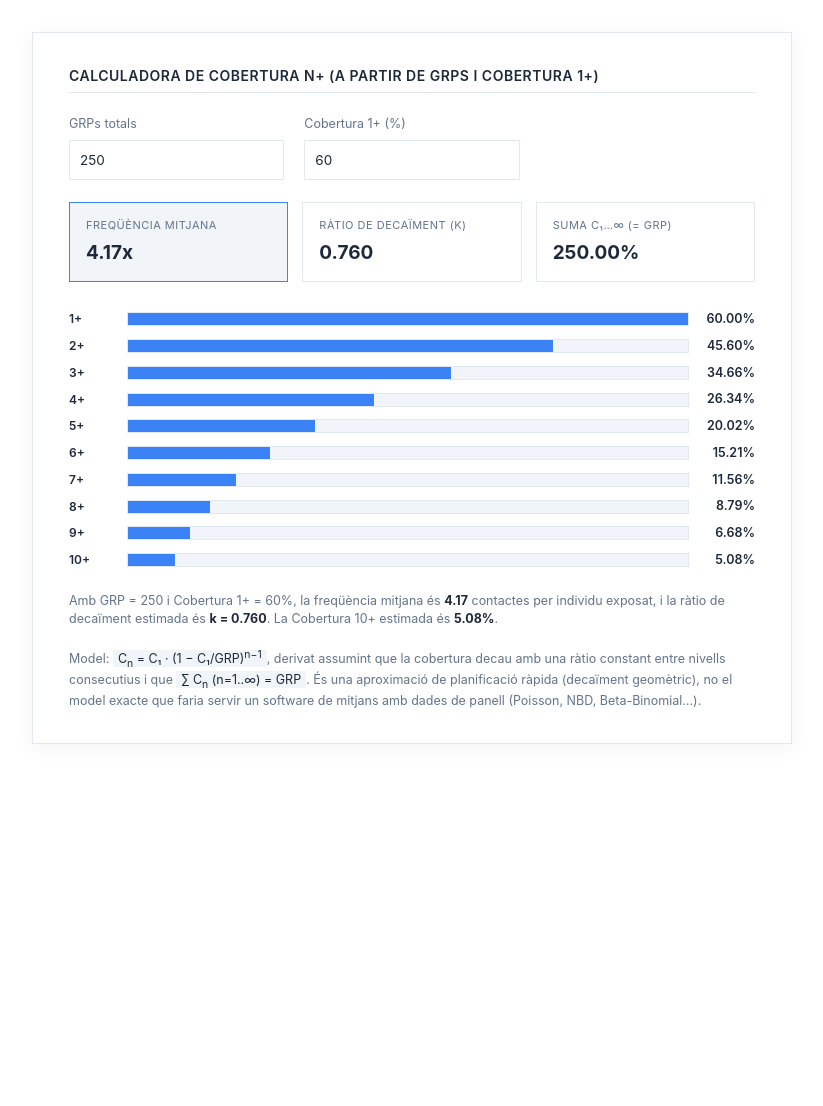
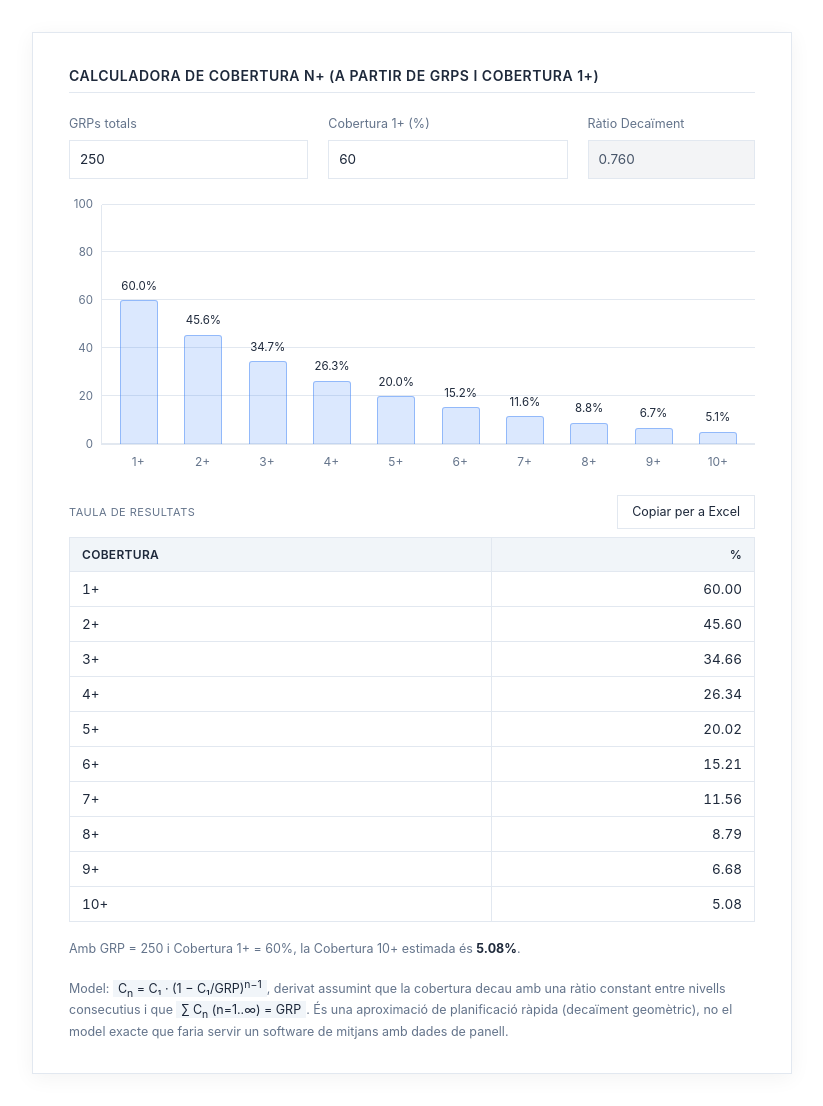
Before and after one commit to alberthr/alberthr.github.io, a Jekyll site: the page calculadores/cobertura_n.html, which Jekyll copies as it is, in a window 1280 px wide. Shown: the whole page, without its empty margins (228-1051 px from the left). Built offline with Jekyll 4.4.1, drawn with Linux system fonts in a browser that asks for light colours; before the commit the page ends 900 px from its top, so only the background shows below that.

Commit message:
Update cobertura_n.html

```diff
--- a/calculadores/cobertura_n.html
+++ b/calculadores/cobertura_n.html
@@ -13,6 +13,9 @@
       --cc-text-light: var(--text-light, #64748b);
       --cc-card-bg: var(--card-bg, #ffffff);
       --cc-border: var(--border, #e2e8f0);
+      --cc-disabled-bg: #f3f4f6;
+      --cc-bar-color: rgba(59, 130, 246, 0.18);
+      --cc-bar-border: rgba(59, 130, 246, 0.45);
       --cc-font: -apple-system, BlinkMacSystemFont, "Segoe UI", Roboto, Helvetica, Arial, sans-serif;
 
       box-sizing: border-box;
@@ -42,13 +45,14 @@
 
     .ccob-grid {
       display: grid;
-      grid-template-columns: repeat(3, 1fr);
+      grid-template-columns: 1fr 1fr 0.7fr;
       gap: 18px 20px;
     }
     .ccob-field { display: flex; flex-direction: column; gap: 6px; }
     .ccob-field label { font-size: 12.5px; color: var(--cc-text-light); }
-    .ccob-field input {
+    .ccob-field input, .ccob-field .ccob-k-box {
       font: inherit;
+      font-size: 13.5px;
       font-family: var(--cc-font);
       padding: 9px 10px;
       border: 1px solid var(--cc-border);
@@ -56,47 +60,148 @@
       background: #fff;
       color: var(--cc-dark);
       width: 100%;
+      line-height: 1.4;
     }
     .ccob-field input:focus {
       outline: none;
       border-color: var(--cc-primary);
       box-shadow: 0 0 0 2px rgba(59, 130, 246, 0.15);
     }
+    .ccob-field .ccob-k-box {
+      background: var(--cc-disabled-bg);
+      color: var(--cc-text);
+      cursor: default;
+      user-select: none;
+    }
     @media (max-width: 600px) {
-      .ccob-grid { grid-template-columns: repeat(2, 1fr); }
+      .ccob-grid { grid-template-columns: 1fr 1fr; }
+      .ccob-grid .ccob-field:nth-child(3) { grid-column: 1 / -1; }
     }
 
-    .ccob-summary {
-      margin-top: 22px;
-      display: grid;
-      grid-template-columns: repeat(3, 1fr);
-      gap: 14px;
+    /* -------- Gràfic de barres (HTML/CSS, sense SVG) -------- */
+    .ccob-chart-wrap { margin-top: 26px; }
+    .ccob-chart {
+      position: relative;
+      display: flex;
+      align-items: stretch;
+      height: 240px;
     }
-    @media (max-width: 600px) {
-      .ccob-summary { grid-template-columns: 1fr; }
+    .ccob-yaxis {
+      flex: 0 0 32px;
+      position: relative;
+      height: 100%;
     }
-    .ccob-card {
-      padding: 14px 16px;
+    .ccob-yaxis-label {
+      position: absolute;
+      right: 8px;
+      transform: translateY(50%);
+      font-size: 11.5px;
+      color: var(--cc-text-light);
+      white-space: nowrap;
+    }
+    .ccob-plot {
+      position: relative;
+      flex: 1;
+      height: 100%;
+      border-left: 1px solid var(--cc-border);
+      border-bottom: 1px solid var(--cc-border);
+    }
+    .ccob-gridline {
+      position: absolute;
+      left: 0;
+      right: 0;
+      border-top: 1px solid var(--cc-border);
+    }
+    .ccob-bars {
+      position: relative;
+      display: flex;
+      align-items: flex-end;
+      height: 100%;
+      gap: 10px;
+      padding: 0 10px;
+    }
+    .ccob-bar-col {
+      flex: 1;
+      display: flex;
+      flex-direction: column;
+      align-items: center;
+      justify-content: flex-end;
+      height: 100%;
+      min-width: 0;
+    }
+    .ccob-bar-value {
+	  font-size: 11.5px;   /* mateixa mida que .ccob-yaxis-label */
+	  font-weight: 400;     /* normal, en lloc de 600 (negreta) */
+	  color: var(--cc-dark);
+	  /*color: var(--cc-text-light);*/ /* opcional: també el mateix gris que els eixos, en lloc del fosc */
+	  margin-bottom: 5px;
+	  white-space: nowrap;
+    }
+    .ccob-bar {
+      width: 100%;
+      max-width: 38px;
+      background: var(--cc-bar-color);
+      border: 1px solid var(--cc-bar-border);
+      border-bottom: none;
+      border-radius: 3px 3px 0 0;
+      transition: height 0.2s ease;
+    }
+    .ccob-xlabels {
+      display: flex;
+      gap: 10px;
+      padding: 8px 10px 0;
+    }
+    .ccob-xlabel {
+      flex: 1;
+      text-align: center;
+      font-size: 12px;
+      color: var(--cc-text-light);
+    }
+
+    .ccob-table-head {
+      display: flex;
+      align-items: center;
+      justify-content: space-between;
+      margin-top: 24px;
+      margin-bottom: 8px;
+    }
+    .ccob-table-head .lab { font-size: 11px; color: var(--cc-text-light); text-transform: uppercase; letter-spacing: 0.5px; }
+    .ccob-copy-btn {
+      font: inherit;
+      font-size: 12.5px;
+      font-family: var(--cc-font);
       border: 1px solid var(--cc-border);
       background: #fff;
+      color: var(--cc-dark);
+      padding: 7px 14px;
+      cursor: pointer;
+      border-radius: 0;
     }
-    .ccob-card.active { background: var(--cc-primary-light); border-color: var(--cc-primary); }
-    .ccob-card .lab { font-size: 11px; color: var(--cc-text-light); text-transform: uppercase; letter-spacing: 0.5px; }
-    .ccob-card .val { font-size: 19px; font-weight: 700; color: var(--cc-dark); margin-top: 5px; }
+    .ccob-copy-btn:hover { border-color: var(--cc-primary); color: var(--cc-primary); }
+    .ccob-copy-btn.copied { border-color: var(--cc-primary); background: var(--cc-primary-light); color: var(--cc-primary); }
 
-    .ccob-table-wrap { margin-top: 24px; }
-    .ccob-row {
-      display: flex;
-      align-items: center;
-      gap: 10px;
+    .ccob-table {
+      width: 100%;
+      border-collapse: collapse;
+      font-size: 13.5px;
+      font-family: var(--cc-font);
+    }
+    .ccob-table th, .ccob-table td {
+      border: 1px solid var(--cc-border);
+      padding: 9px 12px;
+      text-align: right;
+    }
+    .ccob-table th:first-child, .ccob-table td:first-child { text-align: left; }
+    .ccob-table th {
+      background: var(--cc-primary-light);
+      color: var(--cc-dark);
+      font-weight: 600;
       font-size: 12px;
-      color: var(--cc-text-light);
-      padding: 4px 0;
+      text-transform: uppercase;
+      letter-spacing: 0.3px;
     }
-    .ccob-row > span:first-child { width: 48px; flex: 0 0 auto; color: var(--cc-dark); font-weight: 600; }
-    .ccob-bar-track { flex: 1; height: 14px; background: var(--cc-primary-light); border: 1px solid var(--cc-border); overflow: hidden; }
-    .ccob-bar-fill { height: 100%; background: var(--cc-primary); }
-    .ccob-bar-val { font-size: 12.5px; color: var(--cc-dark); font-weight: 600; width: 4.5em; text-align: right; }
+    .ccob-table td { color: var(--cc-dark); font-variant-numeric: tabular-nums; }
+    .ccob-table tbody tr:hover { background: var(--cc-primary-light); }
 
     .ccob-note { margin-top: 18px; font-size: 12.5px; color: var(--cc-text-light); }
     .ccob-note strong { color: var(--cc-dark); }
@@ -119,24 +224,34 @@
       <label for="cc-c1">Cobertura 1+ (%)</label>
       <input id="cc-c1" type="number" min="0.01" max="100" step="0.1" value="60">
     </div>
-  </div>
-
-  <div class="ccob-summary">
-    <div class="ccob-card active">
-      <div class="lab">Freqüència mitjana</div>
-      <div class="val" id="cc-out-freq">—</div>
-    </div>
-    <div class="ccob-card">
-      <div class="lab">Ràtio de decaïment (k)</div>
-      <div class="val" id="cc-out-k">—</div>
-    </div>
-    <div class="ccob-card">
-      <div class="lab">Suma C&#8321;…&#8734; (= GRP)</div>
-      <div class="val" id="cc-out-sum">—</div>
+    <div class="ccob-field">
+      <label>Ràtio Decaïment</label>
+      <div class="ccob-k-box" id="cc-out-k">—</div>
     </div>
   </div>
 
-  <div class="ccob-table-wrap" id="cc-table"></div>
+  <div class="ccob-chart-wrap">
+    <div class="ccob-chart">
+      <div class="ccob-yaxis" id="cc-yaxis"></div>
+      <div class="ccob-plot">
+        <div id="cc-gridlines"></div>
+        <div class="ccob-bars" id="cc-bars"></div>
+      </div>
+    </div>
+    <div class="ccob-xlabels" id="cc-xlabels" style="margin-left:32px;"></div>
+  </div>
+
+  <div class="ccob-table-head">
+    <span class="lab">Taula de resultats</span>
+    <button class="ccob-copy-btn" id="cc-copy-btn" type="button">Copiar per a Excel</button>
+  </div>
+
+  <table class="ccob-table" id="cc-table">
+    <thead>
+      <tr><th>Cobertura</th><th>%</th></tr>
+    </thead>
+    <tbody id="cc-table-body"></tbody>
+  </table>
 
   <div class="ccob-note" id="cc-note"></div>
 
@@ -144,20 +259,53 @@
     Model: <code>C<sub>n</sub> = C&#8321; &middot; (1 &minus; C&#8321;/GRP)<sup>n&minus;1</sup></code>,
     derivat assumint que la cobertura decau amb una ràtio constant entre nivells consecutius i que
     <code>&sum; C<sub>n</sub> (n=1..&#8734;) = GRP</code>. És una aproximació de planificació ràpida
-    (decaïment geomètric), no el model exacte que faria servir un software de mitjans amb dades de panell
-    (Poisson, NBD, Beta-Binomial…).
+    (decaïment geomètric), no el model exacte que faria servir un software de mitjans amb dades de panell.
   </div>
 
   <script>
   (function () {
     var $ = function (id) { return document.getElementById(id); };
     var elGrp = $('cc-grp'), elC1 = $('cc-c1');
-    var outFreq = $('cc-out-freq'), outK = $('cc-out-k'), outSum = $('cc-out-sum');
-    var table = $('cc-table'), note = $('cc-note');
+    var outK = $('cc-out-k');
+    var tbody = $('cc-table-body'), note = $('cc-note');
+    var copyBtn = $('cc-copy-btn');
+    var yaxis = $('cc-yaxis'), gridlines = $('cc-gridlines'), bars = $('cc-bars'), xlabels = $('cc-xlabels');
+
+    var lastLevels = null;
+    var Y_MAX = 100; // eix Y fix de 0 a 100
+    var Y_STEPS = [0, 20, 40, 60, 80, 100];
 
     function fmt(x, d) {
       if (d === undefined) d = 2;
       return x.toFixed(d);
+    }
+
+    function buildAxis() {
+      var yHtml = '';
+      var gridHtml = '';
+      for (var i = 0; i < Y_STEPS.length; i++) {
+        var val = Y_STEPS[i];
+        var bottomPct = (val / Y_MAX) * 100;
+        yHtml += '<span class="ccob-yaxis-label" style="bottom:' + bottomPct + '%;">' + val + '</span>';
+        gridHtml += '<div class="ccob-gridline" style="bottom:' + bottomPct + '%;"></div>';
+      }
+      yaxis.innerHTML = yHtml;
+      gridlines.innerHTML = gridHtml;
+    }
+
+    function drawBars(levels) {
+      var barsHtml = '';
+      var labelsHtml = '';
+      for (var i = 0; i < levels.length; i++) {
+        var pct = Math.max(0, Math.min(100, (levels[i] / Y_MAX) * 100));
+        barsHtml += '<div class="ccob-bar-col">' +
+            '<span class="ccob-bar-value">' + fmt(levels[i], 1) + '%</span>' +
+            '<div class="ccob-bar" style="height:' + pct + '%"></div>' +
+          '</div>';
+        labelsHtml += '<span class="ccob-xlabel">' + (i + 1) + '+</span>';
+      }
+      bars.innerHTML = barsHtml;
+      xlabels.innerHTML = labelsHtml;
     }
 
     function calc() {
@@ -166,56 +314,90 @@
 
       if (!isFinite(grp) || grp <= 0 || !isFinite(c1) || c1 <= 0 || c1 > 100) {
         note.textContent = 'Revisa els valors: GRP > 0 i 0 < Cobertura 1+ ≤ 100.';
-        table.innerHTML = '';
-        outFreq.textContent = outK.textContent = outSum.textContent = '—';
+        tbody.innerHTML = '';
+        outK.textContent = '—';
+        lastLevels = null;
+        bars.innerHTML = '';
+        xlabels.innerHTML = '';
         return;
       }
 
       if (c1 > grp) {
         note.innerHTML = 'La Cobertura 1+ no pot ser superior als GRPs (implicaria freqüència mitjana &lt; 1). Revisa les dades.';
-        table.innerHTML = '';
-        outFreq.textContent = outK.textContent = outSum.textContent = '—';
+        tbody.innerHTML = '';
+        outK.textContent = '—';
+        lastLevels = null;
+        bars.innerHTML = '';
+        xlabels.innerHTML = '';
         return;
       }
 
       var k = 1 - c1 / grp;
-      var freq = grp / c1;
-
-      outFreq.textContent = fmt(freq) + 'x';
       outK.textContent = fmt(k, 3);
 
       var levels = [];
-      var sumAll = 0; // suma teòrica n=1..infinit
-      var cPrev = c1;
       for (var n = 1; n <= 10; n++) {
-        var cn = c1 * Math.pow(k, n - 1);
-        levels.push(cn);
+        levels.push(c1 * Math.pow(k, n - 1));
       }
-      // suma infinita de la sèrie geomètrica completa (n=1..infinit) = c1 / (1-k) = grp
-      sumAll = (k < 1) ? c1 / (1 - k) : grp;
-      outSum.textContent = fmt(sumAll) + '%';
+      lastLevels = levels;
 
-      var maxC = levels[0];
       var rowsHtml = '';
       for (var i = 0; i < levels.length; i++) {
-        var pct = Math.max(0, Math.min(100, (levels[i] / maxC) * 100));
-        rowsHtml += '<div class="ccob-row">' +
-          '<span>' + (i + 1) + '+</span>' +
-          '<div class="ccob-bar-track"><div class="ccob-bar-fill" style="width:' + pct + '%"></div></div>' +
-          '<span class="ccob-bar-val">' + fmt(levels[i]) + '%</span>' +
-          '</div>';
+        rowsHtml += '<tr><td>' + (i + 1) + '+</td><td>' + fmt(levels[i]) + '</td></tr>';
       }
-      table.innerHTML = rowsHtml;
+      tbody.innerHTML = rowsHtml;
 
-      note.innerHTML = 'Amb GRP = ' + grp + ' i Cobertura 1+ = ' + c1 + '%, la freqüència mitjana és ' +
-        '<strong>' + fmt(freq) + '</strong> contactes per individu exposat, i la ràtio de decaïment estimada és ' +
-        '<strong>k = ' + fmt(k, 3) + '</strong>. La Cobertura 10+ estimada és <strong>' + fmt(levels[9]) + '%</strong>.';
+      note.innerHTML = 'Amb GRP = ' + grp + ' i Cobertura 1+ = ' + c1 +
+        '%, la Cobertura 10+ estimada és <strong>' + fmt(levels[9]) + '%</strong>.';
+
+      copyBtn.classList.remove('copied');
+      copyBtn.textContent = 'Copiar per a Excel';
+
+      drawBars(levels);
+    }
+
+    copyBtn.addEventListener('click', function () {
+      if (!lastLevels) return;
+      var lines = ['Cobertura\t%'];
+      for (var i = 0; i < lastLevels.length; i++) {
+        lines.push((i + 1) + '+\t' + lastLevels[i].toFixed(2).replace('.', ','));
+      }
+      var text = lines.join('\n');
+
+      function done() {
+        copyBtn.classList.add('copied');
+        copyBtn.textContent = 'Copiat ✓';
+        setTimeout(function () {
+          copyBtn.classList.remove('copied');
+          copyBtn.textContent = 'Copiar per a Excel';
+        }, 1800);
+      }
+
+      if (navigator.clipboard && navigator.clipboard.writeText) {
+        navigator.clipboard.writeText(text).then(done).catch(function () { fallbackCopy(text, done); });
+      } else {
+        fallbackCopy(text, done);
+      }
+    });
+
+    function fallbackCopy(text, cb) {
+      var ta = document.createElement('textarea');
+      ta.value = text;
+      ta.style.position = 'fixed';
+      ta.style.opacity = '0';
+      document.body.appendChild(ta);
+      ta.select();
+      try { document.execCommand('copy'); } catch (e) {}
+      document.body.removeChild(ta);
+      if (cb) cb();
     }
 
     [elGrp, elC1].forEach(function (el) {
       el.addEventListener('input', calc);
       el.addEventListener('change', calc);
     });
+
+    buildAxis();
     calc();
   })();
   </script>
```
